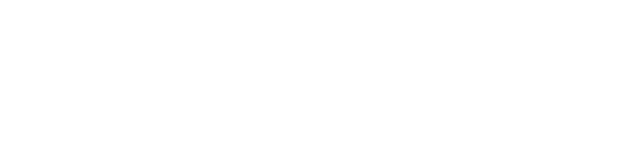
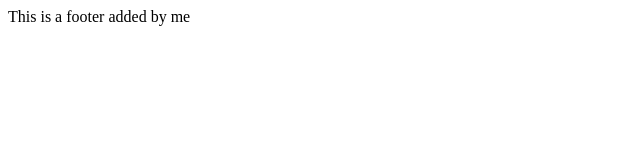
Before and after one commit to Olawoledev/pratice, a plain HTML site: page index.html in a window 1280 px wide. Shown: the whole page, without its empty margins (0-640 px from the left). Drawn offline with Linux system fonts and the light colour scheme.

Commit message:
worked on the footer

```diff
--- a/index.html
+++ b/index.html
@@ -8,6 +8,6 @@
   <body>
     <header></header>
     <main></main>
-    <footer></footer>
+    <footer>This is a footer added by me</footer>
   </body>
 </html>
```
